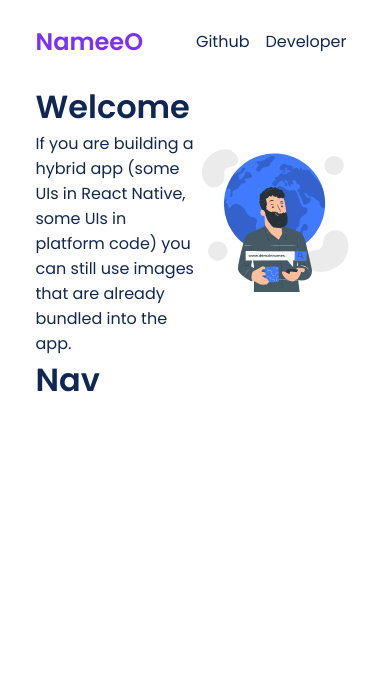
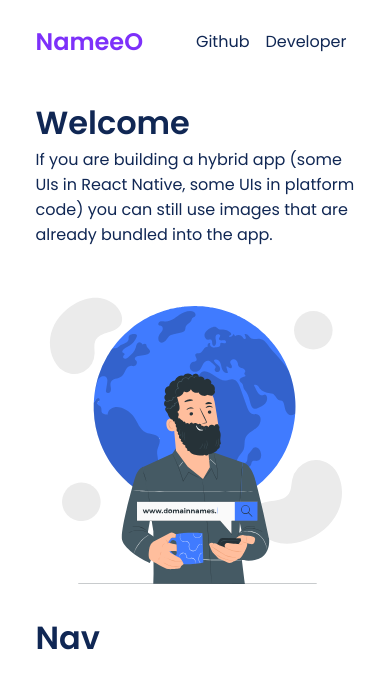
Before and after one commit to vaishnavme/nameeo, a React (Create React App) app: page / in a window 390 px wide. Shown: the top 688 px of the page. Built offline with nearby package versions, Linux system fonts and the light colour scheme.

Commit message:
Style: Header: Responsive style

```diff
--- a/src/components/Header/Header.css
+++ b/src/components/Header/Header.css
@@ -15,3 +15,13 @@
     max-width: 400px;
     height: auto;
 }
+
+@media screen and (max-width:802px) {
+    .header {
+        flex-direction: column;
+    }
+    .hero-description, .hero-illustration {
+        width: 100%;
+        margin: 1rem auto;
+    }
+}
```
